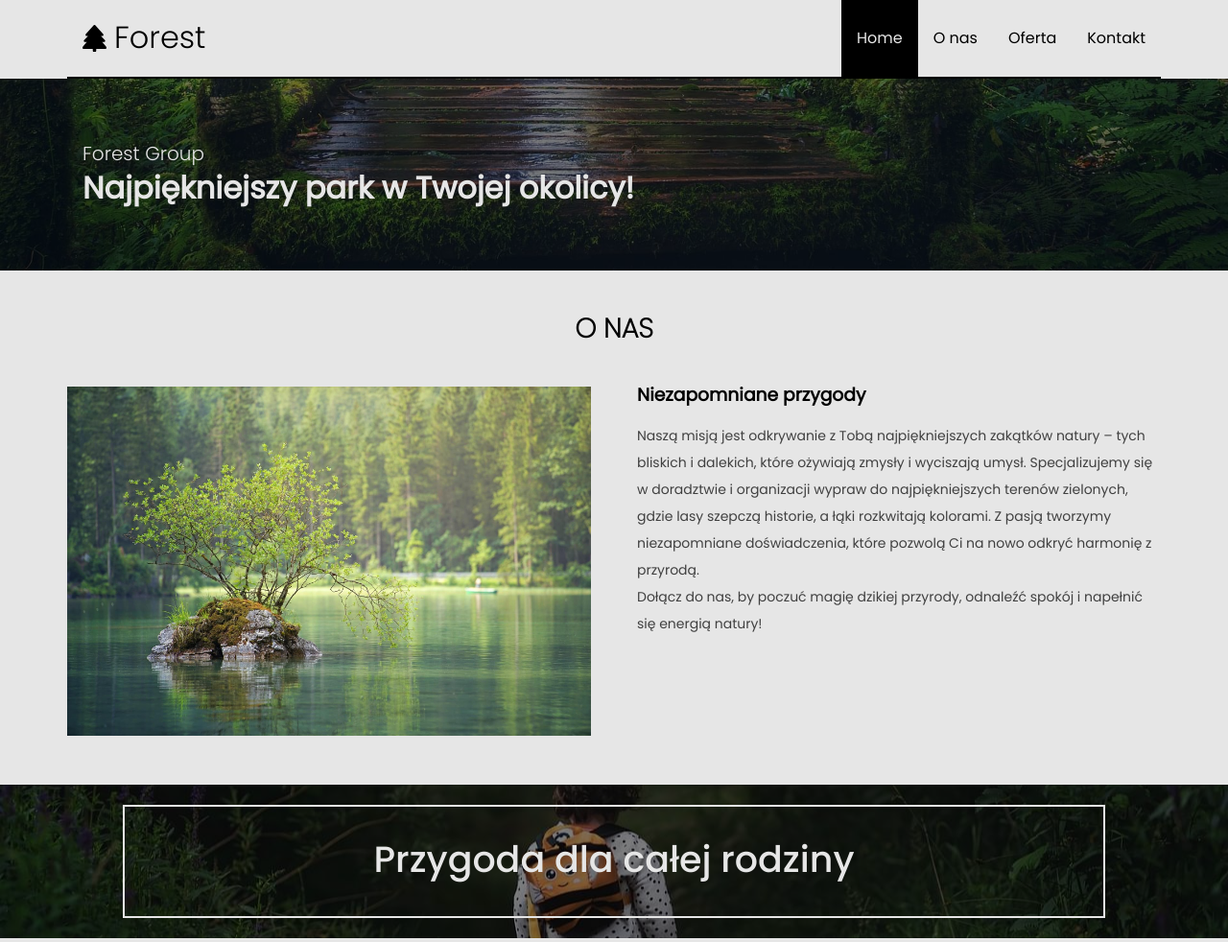
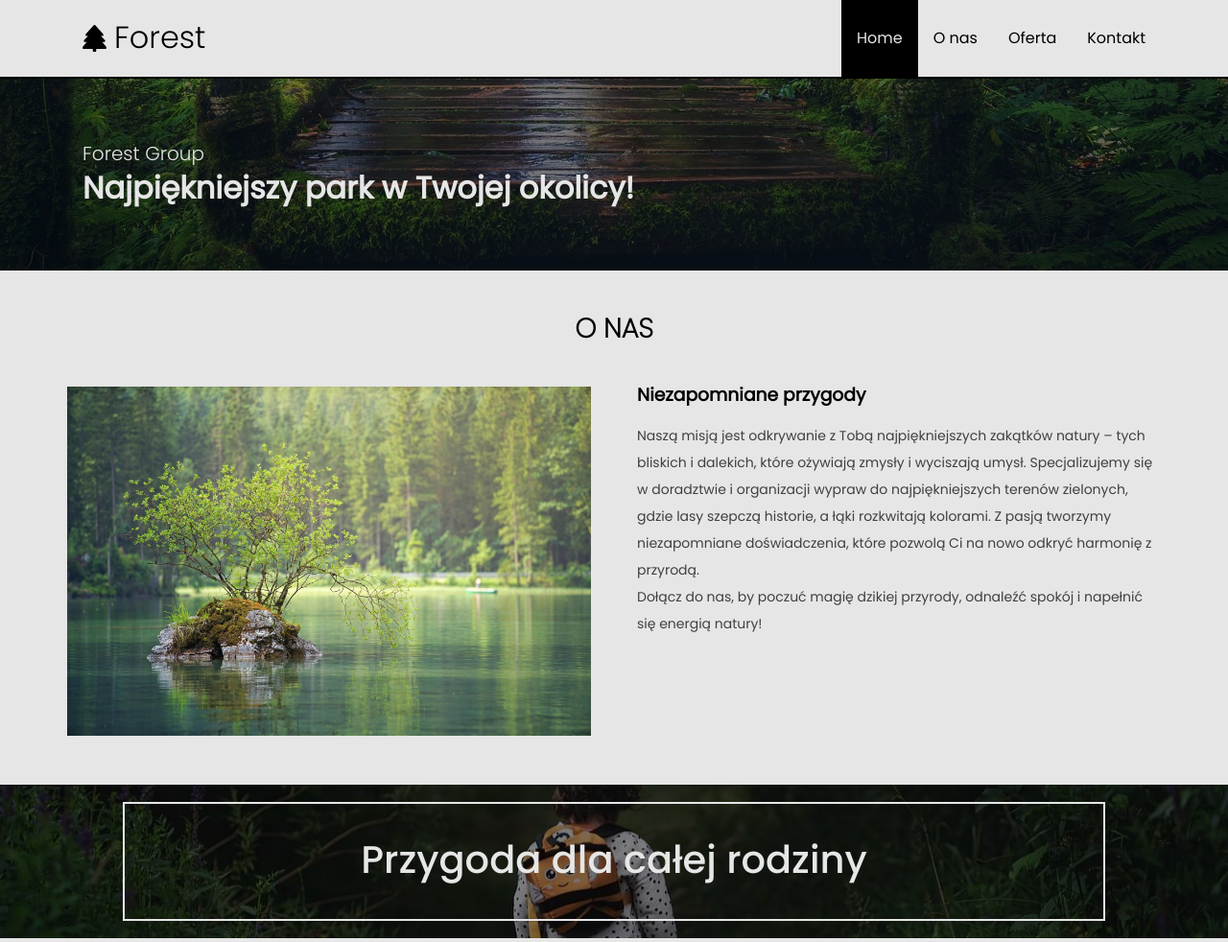
Before and after one commit to wojtekpirog/Forest_website_HTML_SCSS_JS_Responsive, a website: page dist/index.html in a window 1280 px wide. Shown: the top 982 px of the page at 96% size. Drawn offline with Linux system fonts and the light colour scheme; files that its build step writes are made by us from their sources.

Commit message:
Move banner into the "about" section & remove code for "navbar--dark"

```diff
--- a/src/js/main.js
+++ b/src/js/main.js
@@ -27,9 +27,8 @@ const prepareDOMElements = () => {
   overlay = document.querySelector(".navbar__overlay");
   footerYear = document.querySelector(".footer__copyright-year");
 
-  allSections = document.querySelectorAll(".page-section"); // Scrollspy sections
+  allSections = document.querySelectorAll(".page-section"); // All sections on the page
 
-  // sectionMarginBottom = Number(window.getComputedStyle(allSections[0]).getPropertyValue("margin-bottom").slice(0, -2));
   navbarHeight = navbar.offsetHeight;
 }
 
@@ -62,17 +61,16 @@ const closeNavbarMenu = () => {
 const handleScrollSpy = () => {
   // We want the scroll spy to work only on the main page:
   if (document.body.dataset.mainPage === "true") {
-    const sections = [];
+    const sections = []; // Sections for which `offsetHeight` + `offsetTop` - navbarHeight <= `window.scrollY`
 
     allSections.forEach((section) => {
-
       if (window.scrollY <= section.offsetHeight + section.offsetTop - navbarHeight) {
         sections.push(section);
       }
-
     });
 
-    console.log(sections);
+    allSections.forEach((section) => section.classList.remove("page-section--active"));
+    sections[0].classList.add("page-section--active");
   }
 }
 
--- a/src/scss/_extralarge.scss
+++ b/src/scss/_extralarge.scss
@@ -3,14 +3,8 @@
     width: 1140px;
   }
 
-  .hero-section {
-    &__text {
-      font-size: 3.8rem;
-    }
-  }
-
-  .hero-image {
-    background-image: url("./images/girl_walking_desktop_hq.min.jpg");
+  .about__banner-text {
+    font-size: 4rem;
   }
 
   .offer {
--- a/src/scss/_large.scss
+++ b/src/scss/_large.scss
@@ -6,7 +6,6 @@
   }
 
   .navbar {
-
     padding: 0;
 
     &__burger-icon {
@@ -49,14 +48,8 @@
     &__description {
       font-size: 1.4rem;
     }
-  }
 
-  .hero-image {
-    background-image: url("../images/girl_walking_desktop.jpg");
-  }
-
-  .hero-section {
-    &__text {
+    &__banner-text {
       font-size: 3.2rem;
     }
   }
--- a/src/scss/_miscellaneous.scss
+++ b/src/scss/_miscellaneous.scss
@@ -1,15 +1,12 @@
 @use "./utils/mixins" as mixins;
 @use "./utils/colors" as colors;
-
-.page-section {
-  margin-bottom: 3em;
-}
 
 .navbar__container {
   width: 100%;
   position: sticky;
   top: 0;
   background-color: colors.$light;
+  border-bottom: 2px solid black;
   z-index: 11;
 
   &--dark {
--- a/src/scss/_small.scss
+++ b/src/scss/_small.scss
@@ -9,10 +9,8 @@
     }
   }
 
-  .hero-section {
-    &__text {
-      font-size: 2.4rem;
-    }
+  .about__banner-text {
+    font-size: 2.4rem;
   }
 
   .offer {
--- a/src/scss/components/_aboutsection.scss
+++ b/src/scss/components/_aboutsection.scss
@@ -1,6 +1,8 @@
 @use "../utils/colors" as colors;
 
 .about {
+  margin-bottom: 3em;
+
   &__content {
     display: flex;
     flex-direction: column;
@@ -25,4 +27,38 @@
     color: colors.$darkgray;
     line-height: 2;
   }
+
+  &__banner {
+    margin-top: 3em;
+    width: 100%;
+    height: 20vh;
+    position: relative;
+    z-index: 0;
+
+    &-text-box {
+      width: 80%;
+      position: absolute;
+      top: 50%;
+      left: 50%;
+      transform: translate(-50%, -50%);
+      border: 2px solid colors.$light;
+
+      & > .about__banner-text {
+        color: colors.$light;
+        font-family: var(--primary-font-medium);
+        padding: 1em;
+        text-align: center;
+      }
+    }
+
+    & > .section__overlay {
+      z-index: -1;
+    }
+  }
+
+  &__banner-image {
+    background-image: url("../images/girl_walking_mobile.min.jpg");
+    background-position: center center;
+    background-size: cover;
+  }
 }
--- a/src/scss/components/_herosection.scss
+++ /dev/null
@@ -1,34 +0,0 @@
-@use "../utils/colors" as colors;
-
-.hero-section {
-  height: 20vh;
-  margin-bottom: 3em;
-  position: relative;
-  z-index: 0;
-
-  &.hero-image {
-    background-image: url("../images/girl_walking_mobile.min.jpg");
-    background-position: center center;
-    background-size: cover;
-  }
-
-  &__text-box {
-    width: 80%;
-    position: absolute;
-    top: 50%;
-    left: 50%;
-    transform: translate(-50%, -50%);
-    border: 2px solid colors.$light;
-  }
-
-  &__text {
-    color: colors.$light;
-    font-family: var(--primary-font-medium);
-    padding: 1em;
-    text-align: center;
-  }
-
-  & > .section__overlay {
-    z-index: -1;
-  }
-}
--- a/src/scss/components/_index.scss
+++ b/src/scss/components/_index.scss
@@ -1,6 +1,5 @@
 @forward "./navbar";
 @forward "./hero";
 @forward "./aboutsection";
-@forward "./herosection";
 @forward "./offer";
 @forward "./footer";
--- a/src/scss/components/_navbar.scss
+++ b/src/scss/components/_navbar.scss
@@ -8,7 +8,6 @@
   flex-wrap: wrap;
   padding: .5em;
   background-color: colors.$light;
-  border-bottom: 2px solid black;
 
   &__logo {
     margin-left: .5em;
@@ -16,48 +15,6 @@
 
     &-icon {
       width: 25px;
-    }
-  }
-
-  &--dark {
-    background-color: colors.$black;
-    color: colors.$light;
-
-    & > .navbar__logo {
-      color: colors.$light;
-
-      & > .navbar__logo-icon {
-        fill: colors.$light;
-      }
-    }
-
-    & > .navbar__burger-icon {
-      background-color: colors.$black;
-
-      & > .navbar__burger-icon-line,
-      & > .navbar__burger-icon-line::before,
-      & > .navbar__burger-icon-line::after {
-        background-color: colors.$light;
-      }
-
-      &:focus {
-        outline: none;
-        border-color: colors.$light;
-      }
-    }
-
-    & .navbar__link {
-      color: colors.$light;
-
-      @media (hover: hover) {
-        &:hover {
-          @include mixins.darkNavbarLinkActiveAndHover;
-        }
-      }
-
-      &--active {
-        @include mixins.darkNavbarLinkActiveAndHover;
-      }
     }
   }
 
--- a/src/scss/utils/_mixins.scss
+++ b/src/scss/utils/_mixins.scss
@@ -11,11 +11,6 @@
 @mixin navbarLinkActiveAndHover {
   background-color: colors.$black;
   color: colors.$light;
-}
-
-@mixin darkNavbarLinkActiveAndHover {
-  background-color: colors.$light;
-  color: colors.$black;
 }
 
 @mixin offerLink {
```
Also changed, not shown: dist/css/style.min.css, dist/index.html, dist/js/main.min.js, 2 other files.
